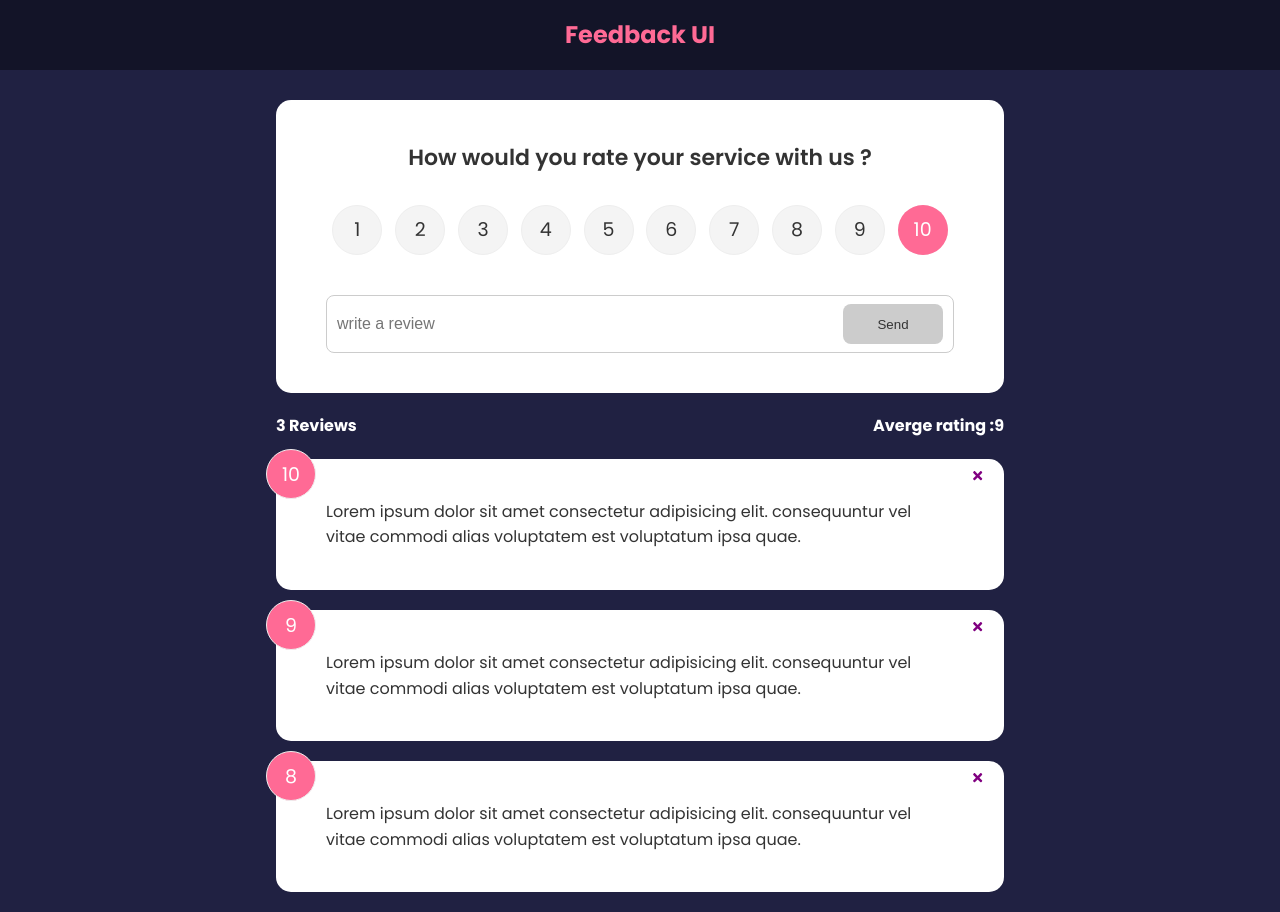
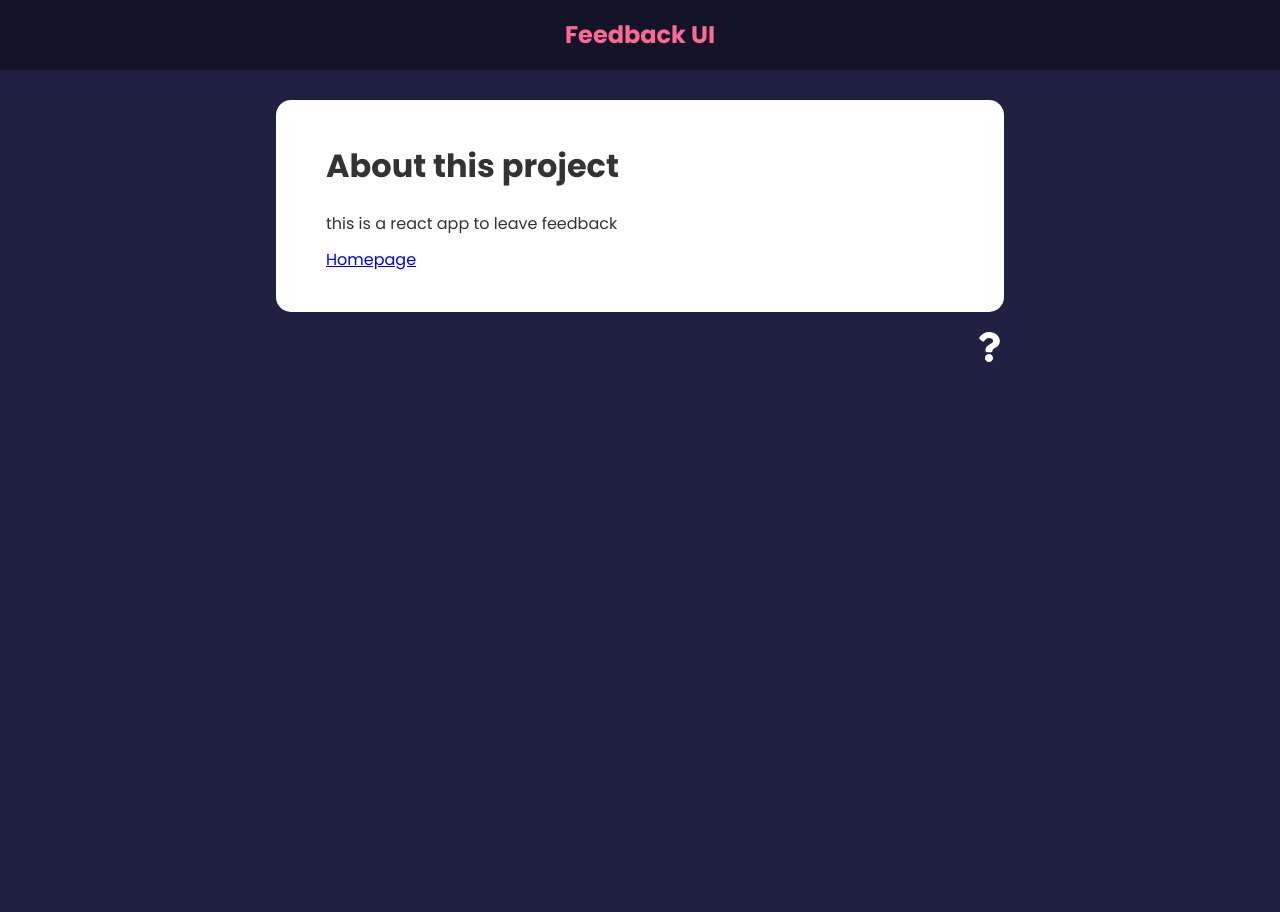
Before and after one commit to Debangshu767/feedback-app, a React (Create React App) app: page /about in a window 1280 px wide. After the commit the page ends 800 px from the top, so only its background shows below. Built offline with nearby package versions, Linux system fonts and the light colour scheme.

Commit message:
about page and react router

```diff
--- a/package.json
+++ b/package.json
@@ -10,6 +10,7 @@
     "react": "^18.2.0",
     "react-dom": "^18.2.0",
     "react-icons": "^4.4.0",
+    "react-router-dom": "^6.3.0",
     "react-scripts": "5.0.1",
     "uuid": "^8.3.2",
     "web-vitals": "^2.1.4"
--- a/src/App.js
+++ b/src/App.js
@@ -1,3 +1,4 @@
+import {BrowserRouter as Router,Route,Routes} from 'react-router-dom'
 import {v4 as uuidv4} from 'uuid'
 import {useState} from 'react'
 import Header from "./components/Header"
@@ -5,6 +6,8 @@
 import FeedbackList from "./components/FeedbackList"
 import FeedbackStats from './components/FeedbackStats'
 import FeedbackForm from './components/FeedbackForm'
+import AboutPage from './pages/AboutPage'
+import AboutIconLink from './components/AboutIconLink'
 
 function App() {
 
@@ -26,13 +29,28 @@
 
     return (
         <>
+        <Router>
         <Header/>
         <div className="container">
-            <FeedbackForm handleAdd = {addFeedback}/>
-            <FeedbackStats feedback = {feedback}/>
-            <FeedbackList feedback={feedback} handleDelete = {deleteFeedback} />
+            <Routes>
+                <Route exact path='/'
+                 element={
+
+                    <>
+                    <FeedbackForm handleAdd = {addFeedback}/>
+                    <FeedbackStats feedback = {feedback}/>
+                    <FeedbackList feedback={feedback} handleDelete = {deleteFeedback} />
+                    </>
+                }>
+
+                </Route>
+                    <Route path='/about' element = {<AboutPage/>} />
+            </Routes>
+            <AboutIconLink/>
         </div>
+        </Router>
         </>
+
         )
 }
 
--- /dev/null
+++ b/src/components/AboutIconLink.jsx
@@ -0,0 +1,15 @@
+import {Link} from 'react-router-dom'
+import {FaQuestion} from 'react-icons/fa'
+
+function AboutIconLink() {
+  return (
+    <div className="about-link">
+        <Link to = '/about'>
+        <FaQuestion size = {30}/>
+        </Link>
+
+    </div>
+    )
+}
+
+export default AboutIconLink
--- /dev/null
+++ b/src/pages/AboutPage.jsx
@@ -0,0 +1,19 @@
+import {Link} from 'react-router-dom'
+import Card from "../components/shared/Card"
+function AboutPage() {
+  return (
+        <Card>
+            <div className="about">
+                <h1>
+                    About this project
+                </h1>
+                <p>this is a react app to leave feedback</p>
+                <Link to = '/'>
+                    Homepage
+                </Link>
+            </div>
+        </Card>
+    )
+}
+
+export default AboutPage
```
Also changed, not shown: 1 other file (tests, documents, lock files or other folders).
